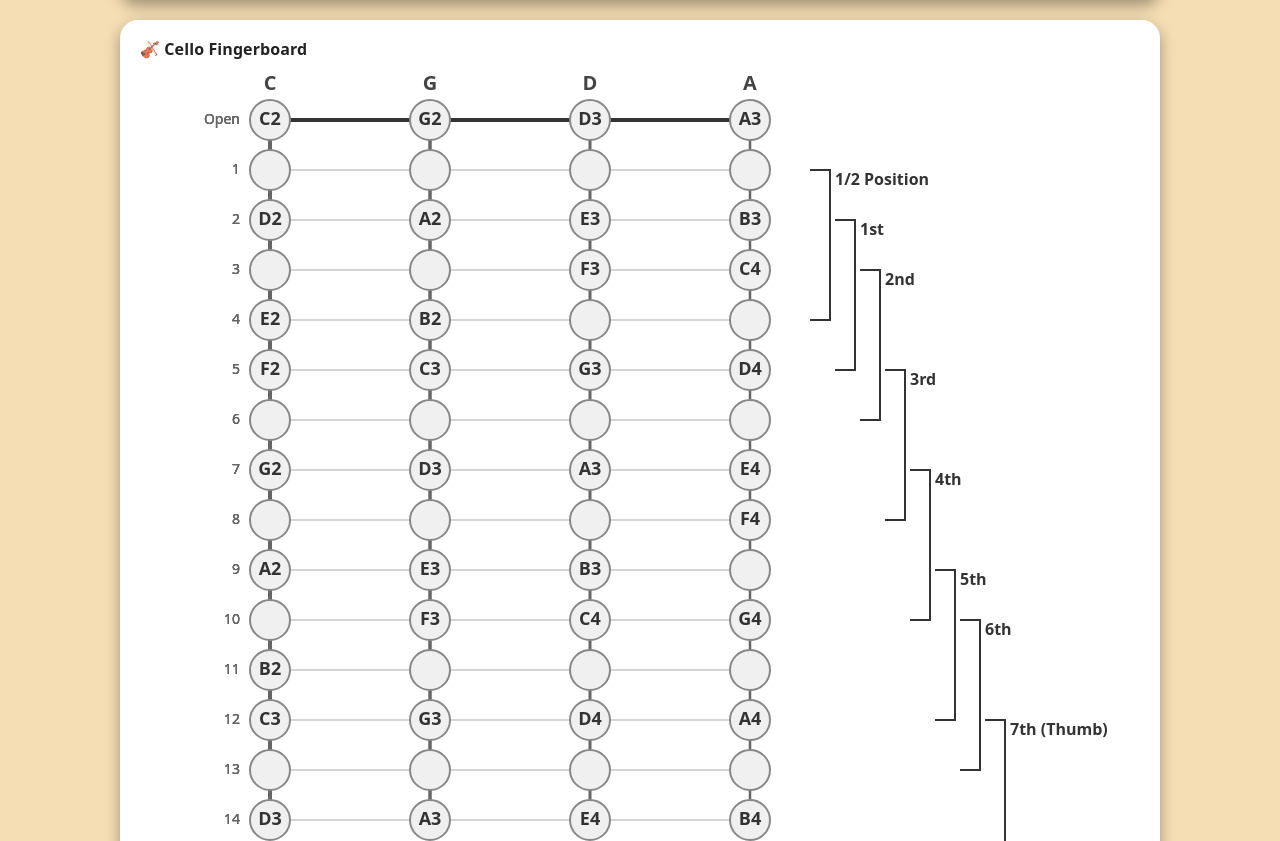
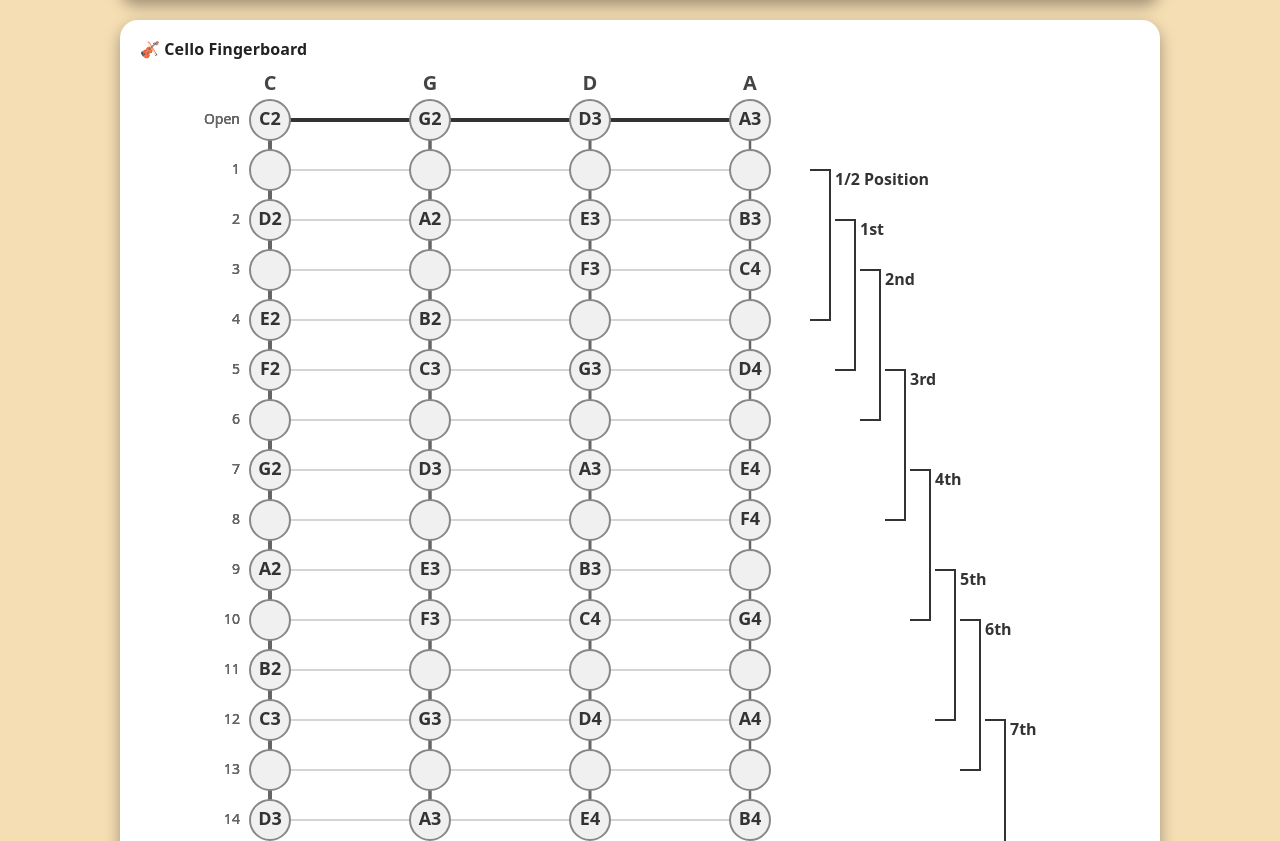
Before and after one commit to spirali/cellotones, a plain HTML site: page index.html in a window 1280 px wide. Shown: the part 619-1460 px from the top of the page. Drawn offline with Linux system fonts and the light colour scheme.

Commit message:
Remove "thumb" from 7th pos label.
Technically this is where thumb goes for 8th position

```diff
--- a/index.html
+++ b/index.html
@@ -369,7 +369,7 @@ function selectTone(element) {
         { name: '4th', startFret: 7 },
         { name: '5th', startFret: 9 },
         { name: '6th', startFret: 10 },
-        { name: '7th (Thumb)', startFret: 12 }
+        { name: '7th', startFret: 12 }
       ];
 
       positions.forEach((position, index) => {
```
